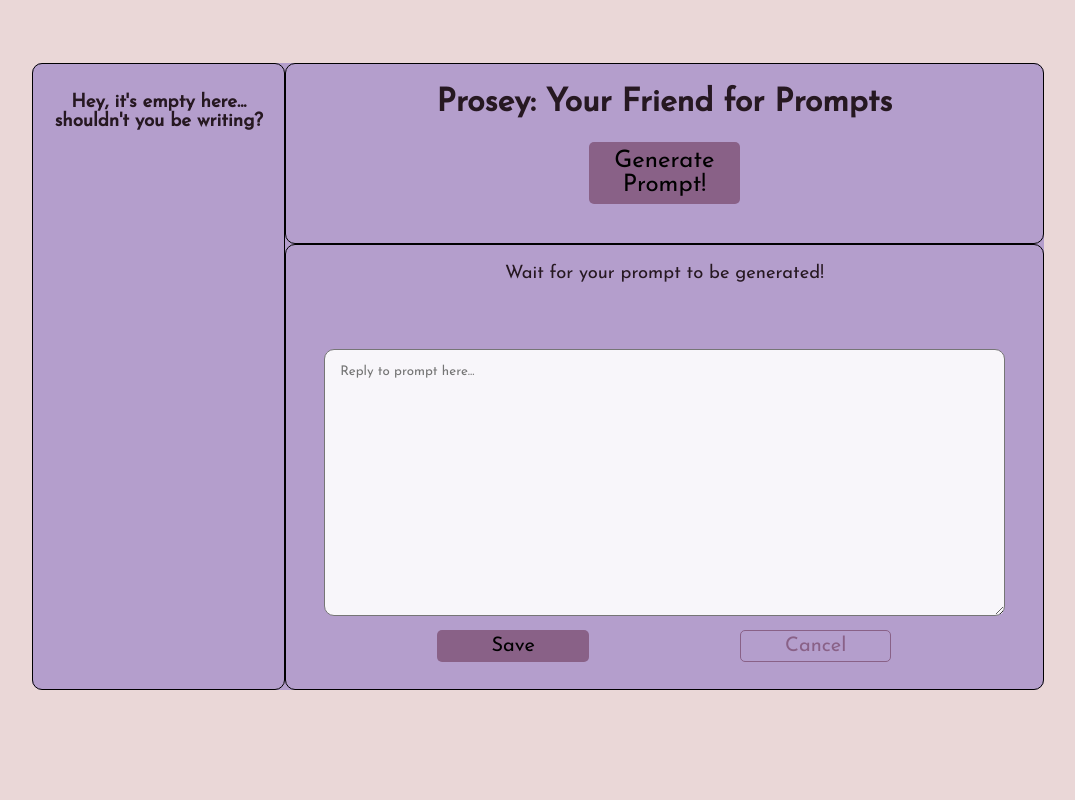
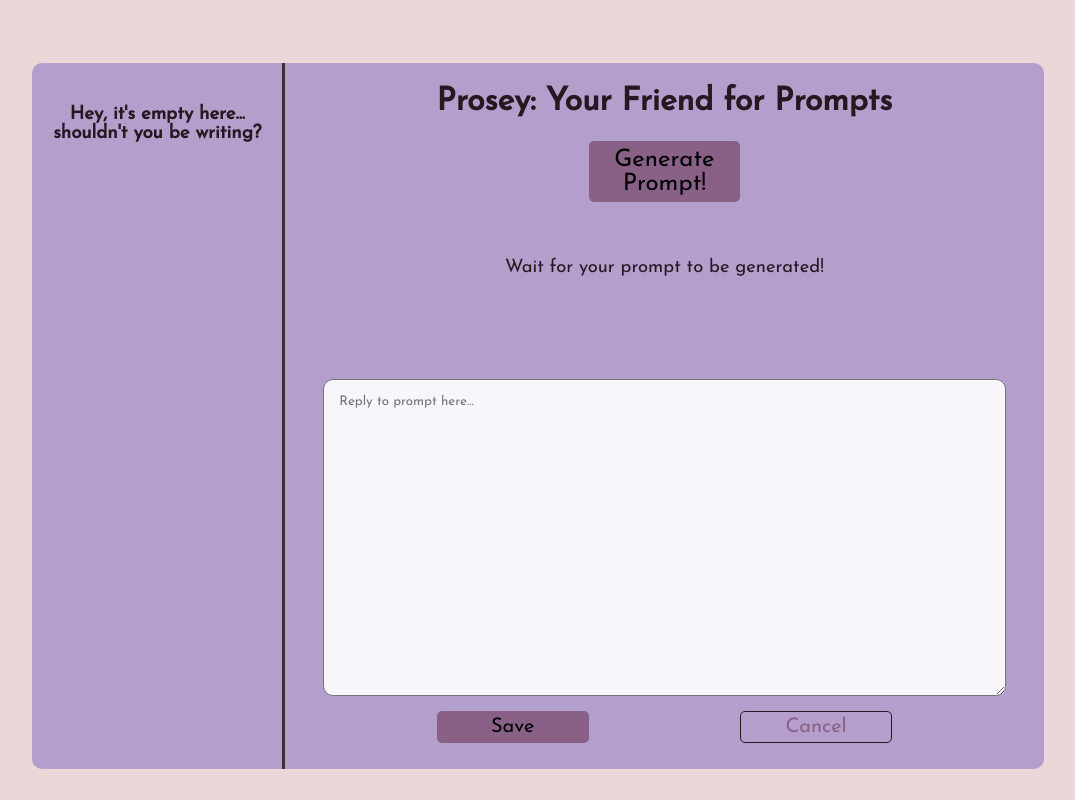
Before and after one commit to amlarouche/Prosey, a React app: page / in a window 1280 px wide. Shown: the whole page, without its empty margins (102-1177 px from the left). Built offline with nearby package versions, Linux system fonts and the light colour scheme; no server answers.

Commit message:
final prod

```diff
--- a/client/components/MainContainer.jsx
+++ b/client/components/MainContainer.jsx
@@ -20,6 +20,7 @@ class MainContainer extends Component {
         this.loadPrompts = this.loadPrompts.bind(this);
         this.editValue = this.editValue.bind(this);
         this.deleteVal = this.deleteVal.bind(this);
+        this.cancelThis = this.cancelThis.bind(this);
     }
 
     componentDidMount() {
@@ -41,7 +42,6 @@ class MainContainer extends Component {
         const field = document.getElementById('input')
         const value = field.value;
         field.value = '';
-        console.log(this.state.currentId)
         if (this.state.currentId) {
            axios.patch('/saved', { _id: this.state.currentId, prompt: value })
                 .then(res => console.log('here is the resolution', res))
@@ -52,11 +52,11 @@ class MainContainer extends Component {
             });
         }
         else {
-        axios.post('/prompts', {
-             prompt: value
-        })
-            .then(res => console.log('here is the resolution', res))
-            .catch(err => console.log(err))
+            axios.post('/prompts', {
+                prompt: value
+            })
+                .then(res => console.log('here is the resolution', res))
+                .catch(err => console.log(err))
         }
         this.loadPrompts();
     }
@@ -88,12 +88,22 @@ class MainContainer extends Component {
         this.loadPrompts();
     }
 
+    cancelThis() {
+        const field = document.getElementById('input')
+        const value = field.value;
+        field.value = '';
+        this.setState({
+            beingEdited: false,
+            currentId: 0
+        })
+    }
+
     render() {
         return (
         <div className='mainContainer'>
             <Sidebar promptList={this.state.promptList} beingEdited={this.state.beingEdited} editValue={this.editValue} deleteVal={this.deleteVal}/>
             <Heading generatePrompt={this.generatePrompt} />
-            <PromptContainer prompt={this.state.prompts} savePrompt={this.savePrompt}/>
+            <PromptContainer prompt={this.state.prompts} savePrompt={this.savePrompt} cancelThis={this.cancelThis}/>
         </div>
         )
     }
--- a/client/components/PromptContainer.jsx
+++ b/client/components/PromptContainer.jsx
@@ -3,13 +3,6 @@ import SaveButton from './SaveButton.jsx';
 import CancelButton from './CancelButton.jsx';
 
 const PromptContainer = (props) => {
-    //const [clear, setClear] = useState(() => '');
-
-    function cancelThis() {
-        const field = document.getElementById('input')
-        const value = field.value;
-        field.value = '';
-    }
 
     return (
         <div className='prompt'>
@@ -19,7 +12,7 @@ const PromptContainer = (props) => {
             <textarea id='input' type='text' placeholder='Reply to prompt here...'/>
             <div className='buttonWrapper'>
                 <SaveButton text={'Save'} savePrompt={props.savePrompt}/>
-                <CancelButton cancel={cancelThis} text={'Cancel'}/>
+                <CancelButton cancel={props.cancelThis} text={'Cancel'}/>
             </div>
         </div>
     )
--- a/client/index.html
+++ b/client/index.html
@@ -3,6 +3,7 @@
     <meta charset="UTF-8">
     <meta name="viewport" content="width=device-width, initial-scale=1.0">
     <title>Prosey</title>
+    <link rel="icon" type="image/x-icon" href="images/favicon.ico">
 </head>
 <body>
     <div id="root"></div>
--- /dev/null
+++ b/client/scss/colors.scss
@@ -0,0 +1,3 @@
+$base-color: hsl(303, 17%, 46%);
+$darkerColor:  hsl(321, 23%, 12%);
+$lightestColor: hsl(0, 31%, 88%);
--- a/client/scss/styles.scss
+++ b/client/scss/styles.scss
@@ -1,13 +1,14 @@
 @import url('https://fonts.googleapis.com/css2?family=Josefin+Sans:ital,wght@0,300;0,400;1,300;1,400&display=swap');
+@import 'colors';
+
 * {
     box-sizing: border-box;
     font-family: 'Josefin Sans', sans-serif;
 }
 
 body {
-    background-color: hsl(0, 31%, 88%);
+    background-color: $lightestColor;
     color: hsl(321, 23%, 12%);
-    border-color:hsl(303, 17%, 46%)
 }
 
 button {
@@ -29,7 +30,7 @@ button:active {
 
 .mainContainer {
     width: 80%;
-    height: 80%;
+    height: 90%;
     margin: 5% auto auto auto;
     //border: 1px solid black;
     border-radius: 10px;
@@ -47,7 +48,7 @@ button:active {
 
 .prompt {
     grid-area: prompt;
-    border: 1px solid black;
+    border-color:$darkerColor;
     border-radius: 10px;
 
     #input {
@@ -63,7 +64,7 @@ button:active {
 
     .promptWrapper {
         height: 20%;
-        padding: 5px;
+        padding-bottom: 2%;
         margin-bottom: 2%;
     }
 
@@ -71,14 +72,15 @@ button:active {
         display: block;
         text-align: center;
         font-size: 2.3vh;
-        margin: 2%;
+        padding: 0 2%;
     }
 
     .buttonWrapper {
         display: flex;
         align-items: center;
         justify-content: space-evenly;
-        height: 12%;
+        height: 10%;
+        margin-bottom: 5%;
 
         button {
             display: inline-flex;
@@ -93,7 +95,7 @@ button:active {
 
         .cancelButton {
             background-color: hsl(268, 31%, 71%);
-            border: 1px solid hsl(303, 17%, 46%);
+            border: 1px solid $darkerColor;
             color: hsl(303, 17%, 46%);
         }
 
@@ -109,16 +111,19 @@ button:active {
 
 .header {
     grid-area: header;
-    border: 1px solid black;
+    border-color:$darkerColor;
     border-radius: 10px;
 
     button {
         display: block;
-        margin: auto auto 5% auto;
+        margin: 0 auto;
         width: 20%;
         height: 35%;
         font-size: 3vh;
-        padding: 1%;
+        padding: 3%;
+        display: flex;
+        align-items: center;
+        justify-content: center;
     }
 
     h1 {
@@ -130,13 +135,14 @@ button:active {
 
 .sidebar {
     grid-area: sidebar;
-    border: 1px solid black;
-    border-radius: 10px;
+    border-right: 3px solid hsl(321, 25%, 22%);
+    border-radius: 0px;
     display: flex;
     flex-direction: column;
     justify-content: center;
     overflow: hidden;
     justify-content: flex-start;
+    padding-top: 5%;
 
     h3 {
         text-align: center;
@@ -149,9 +155,11 @@ button:active {
 
         .promptCom {
             font-size: 2vh;
-            padding: 5px 10px;
-            border-bottom: 1px solid black;
-            border-radius: 10px;
+            padding: 4% 7% 4% 7%;
+
+            span {
+                font-weight: bold;
+            }
 
             .buttonWrapper {
                 display: flex;
@@ -174,6 +182,15 @@ button:active {
                     border-color: hsl(0, 31%, 88%);
                 }
             }
+        }
+
+        .promptCom:after {
+            content: "";
+            display: block;
+            margin: 0 auto;
+            width: 95%;
+            padding-top: 5%;
+            border-bottom: 1px solid $darkerColor;
         }
     }
 }
@@ -218,7 +235,7 @@ button:active {
             height: auto;
             width: auto;
             font-size: 3vh;
-            margin-top: 5%;
+            margin-top: 3%;
         }
     }
     .prompt {
--- a/webpack.config.js
+++ b/webpack.config.js
@@ -36,7 +36,6 @@ module.exports = {
         proxy: {
             "/prompts": "http://localhost:3000",
             "/saved": "http://localhost:3000",
-            "/getSaved": "http://localhost:3000"
         },
         compress: true,
         port: 8080,
```
Also changed, not shown: 4 other files (tests, documents, lock files or other folders).
